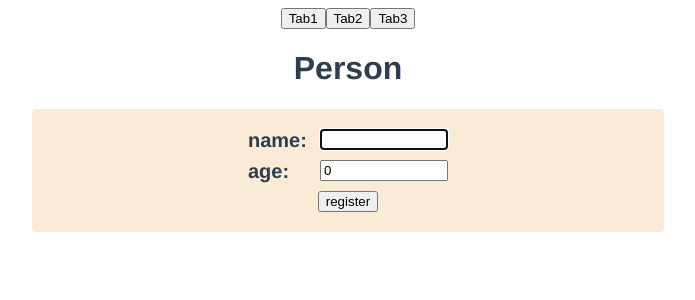
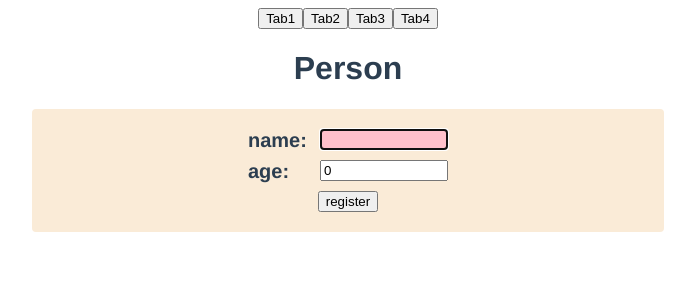
Before and after one commit to YamAtsu16/vue-practice, a Vue app: page / in a window 1280 px wide. Shown: the top 300 px of the page, without its empty margins (292-987 px from the left). Built offline with nearby package versions, Linux system fonts and the light colour scheme.

Commit message:
レイアウト調整

```diff
--- a/src/App.vue
+++ b/src/App.vue
@@ -3,6 +3,7 @@
     <button @click="changeTab(1)">Tab1</button>
     <button @click="changeTab(2)">Tab2</button>
     <button @click="changeTab(3)">Tab3</button>
+    <button @click="changeTab(4)">Tab4</button>
   </div>
   <component :is="currentComponent"></component>
 </template>
@@ -11,6 +12,7 @@
   import Person from "./views/Person.vue";
   import History from "./views/History.vue";
   import CardList from "./views/CardList.vue";
+  import IntroductionForm from "./views/IntroductionForm.vue";
   import { HistoryModel } from "./model/histroryModel";
   import { historyKey, historyFunctionKey } from "./injections/historyInjectionKey"
 
@@ -25,6 +27,8 @@
       case 2:
         return CardList;
       case 3:
+        return IntroductionForm;
+      case 4:
         return History;
       default:
         return Person;
@@ -77,10 +81,10 @@
   font-family: Avenir, Helvetica, Arial, sans-serif;
   -webkit-font-smoothing: antialiased;
   -moz-osx-font-smoothing: grayscale;
-  text-align: center;
   color: #2c3e50;
 }
 .tab-container {
+  text-align: center;
   margin-bottom: 20px;
 }
-</style>./injections/historyInjectionKey
+</style>
--- a/src/components/PersonPostForm.vue
+++ b/src/components/PersonPostForm.vue
@@ -4,7 +4,7 @@
     <div class="input-container">
       <div class="input-column">
         <span class="input-label">name:</span>
-        <input v-model="inputName" v-focus type="text" class="input-name">
+        <input v-model.trim="inputName" v-focus.select type="text" class="input-name">
       </div>
       <div class="input-column">
         <span class="input-label">age:</span>
@@ -18,7 +18,7 @@
 </template>
 <script setup lang="ts">
   import { historyFunctionKey } from '../injections/historyInjectionKey';
-import { ref, defineEmits, computed, inject } from 'vue';
+import { ref, defineEmits, computed, inject, DirectiveBinding } from 'vue';
 
   const emit = defineEmits(["register"])
 
@@ -26,10 +26,16 @@ import { ref, defineEmits, computed, inject } from 'vue';
   const addHistory = inject(historyFunctionKey, () => ({}));
 
   /** 独自で定義したディレクティブ */
-  const vFocus = (el: HTMLElement) => {
-    // 入力欄にフォーカスが当たる
+  const vFocus = {
+  mounted: (el: HTMLElement, binding: DirectiveBinding) => {
     el.focus();
+
+    // 独自定義したディレクティブにイベント修飾子を停止することができる
+    if (binding.modifiers?.select) {
+      el.style.backgroundColor = "pink";
+    }
   }
+};
 
   /** 連番（ID） */
   let seq = 1;
@@ -114,4 +120,4 @@ import { ref, defineEmits, computed, inject } from 'vue';
   color: red;
   margin-bottom: 5px;
 }
-</style>@/injections/historyInjectionKey
+</style>
--- a/src/views/CardList.vue
+++ b/src/views/CardList.vue
@@ -1,4 +1,5 @@
 <template>
+  <div class="main">
     <h1>Card</h1>
     <div class="container">
       <Card title="Title" class="card">
@@ -27,12 +28,16 @@
         </template>
       </Card>
     </div>
+  </div>
 </template>
 <script setup lang="ts">
   import Card from '../components/Card.vue';
   import RocketIcon from '../components/RocketIcon.vue';
 </script>
 <style>
+.main {
+  text-align: center;
+}
 span {
   font-size: 18px;
 }
--- a/src/views/History.vue
+++ b/src/views/History.vue
@@ -1,10 +1,12 @@
 <template>
+  <div class="main">
     <h1>History</h1>
     <ul>
       <li class="list" v-for="history in historyList" :key="history.id">
         <span v-if="history.id > 0">【更新日時】{{ history.date }}</span>
       </li>
     </ul>
+  </div>
 </template>
 <script setup lang="ts">
 import { HistoryModel } from '@/model/histroryModel';
@@ -15,8 +17,10 @@ import { inject, ref } from 'vue';
 const historyList = ref<HistoryModel[]>(inject(historyKey, [] as HistoryModel[]));
 </script>
 <style>
+.main {
+  text-align: center;
+}
 .list {
   list-style: none;
 }
 </style>
-../injections/historyInjectionKey
--- a/src/views/Person.vue
+++ b/src/views/Person.vue
@@ -1,10 +1,12 @@
 <template>
-  <h1>Person</h1>
-  <div class="container">
-    <PersonPostForm @register="register"/>
+  <div class="main">
+    <h1>Person</h1>
+    <div class="container">
+      <PersonPostForm @register="register"/>
       <ul>
         <PersonList :persons="persons" @delete="deletePerson"/>
       </ul>
+    </div>
   </div>
 </template>
 <script setup lang="ts">
@@ -36,9 +38,12 @@ import { ref } from "vue";
   }
 </script>
 <style>
+.main {
+  text-align: center;
+}
 .container {
   display: flex;
   flex-direction: column;
-  align-items: center;;
+  align-items: center;
 }
 </style>
```
Lines whose indentation alone changed are shown as unchanged.
